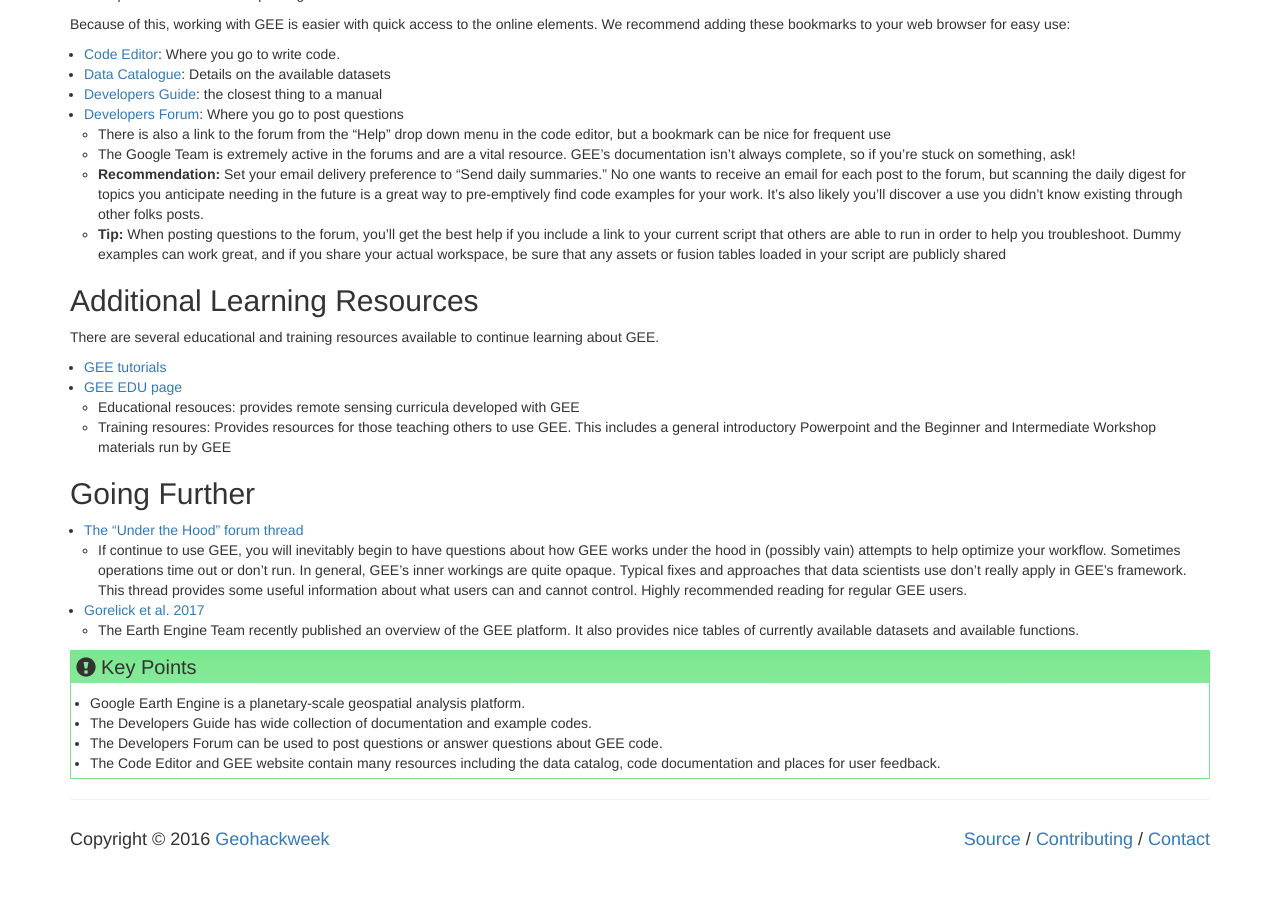
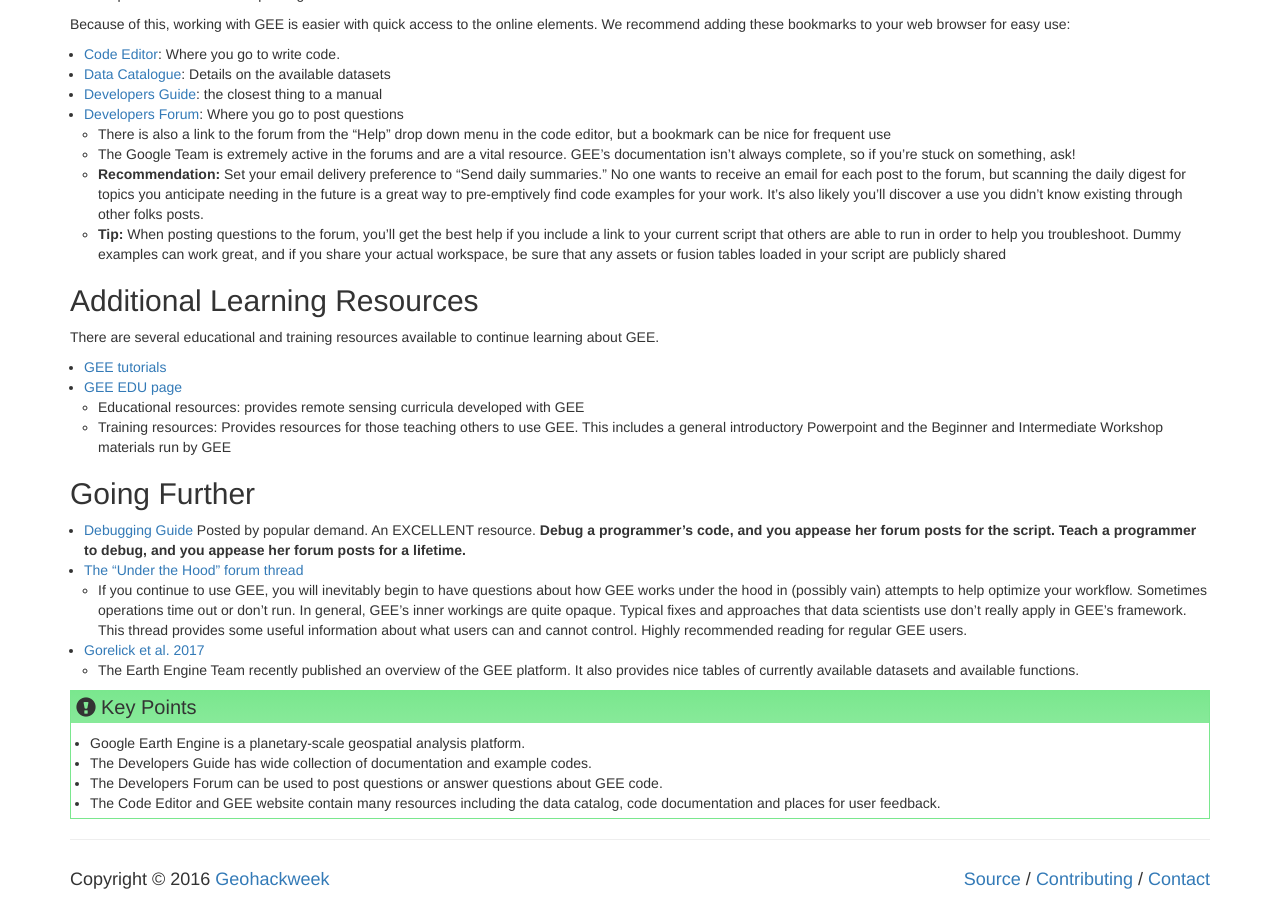
Before and after one commit to geohackweek/GoogleEarthEngine, a Jekyll site: the page built from _episodes/07-wrap-up.md, in a window 1280 px wide and 900 px high, scrolled down 759 px. Built offline with Jekyll 4.4.1, drawn with Linux system fonts in a browser that asks for light colours; before the commit the page ends 1619 px from its top, so only the background shows below that.

Commit message:
added debugging guide to wrap up

```diff
--- a/_episodes/07-wrap-up.md
+++ b/_episodes/07-wrap-up.md
@@ -50,11 +50,12 @@ There are several educational and training resources available to continue learn
 
 - [GEE tutorials](https://developers.google.com/earth-engine/tutorials)
 - [GEE EDU page](https://developers.google.com/earth-engine/edu)
-  - Educational resouces: provides remote sensing curricula developed with GEE
-  - Training resoures: Provides resources for those teaching others to use GEE. This includes a general introductory Powerpoint and the Beginner and Intermediate Workshop materials run by GEE
+  - Educational resources: provides remote sensing curricula developed with GEE
+  - Training resources: Provides resources for those teaching others to use GEE. This includes a general introductory Powerpoint and the Beginner and Intermediate Workshop materials run by GEE
 
 ## Going Further
+- [Debugging Guide](https://developers.google.com/earth-engine/debugging) Posted by popular demand. An EXCELLENT resource. **Debug a programmer's code, and you appease her forum posts for the script. Teach a programmer to debug, and you appease her forum posts for a lifetime.**
  - [The "Under the Hood" forum thread](https://groups.google.com/forum/#!searchin/google-earth-engine-developers/benefits$20of$20python%7Csort:relevance/google-earth-engine-developers/LWHTFSH9FRk/NGxiEQ5KEQAJ)
-   - If continue to use GEE, you will inevitably begin to have questions about how GEE works under the hood in (possibly vain) attempts to help optimize your workflow. Sometimes operations time out or don't run. In general, GEE's inner workings are quite opaque. Typical fixes and approaches that data scientists use don't really apply in GEE's framework. This thread provides some useful information about what users can and cannot control. Highly recommended reading for regular GEE users.
+   - If you continue to use GEE, you will inevitably begin to have questions about how GEE works under the hood in (possibly vain) attempts to help optimize your workflow. Sometimes operations time out or don't run. In general, GEE's inner workings are quite opaque. Typical fixes and approaches that data scientists use don't really apply in GEE's framework. This thread provides some useful information about what users can and cannot control. Highly recommended reading for regular GEE users.
 - [Gorelick et al. 2017](http://www.sciencedirect.com/science/article/pii/S0034425717302900)
   - The Earth Engine Team recently published an overview of the GEE platform. It also provides nice tables of currently available datasets and available functions.
```
